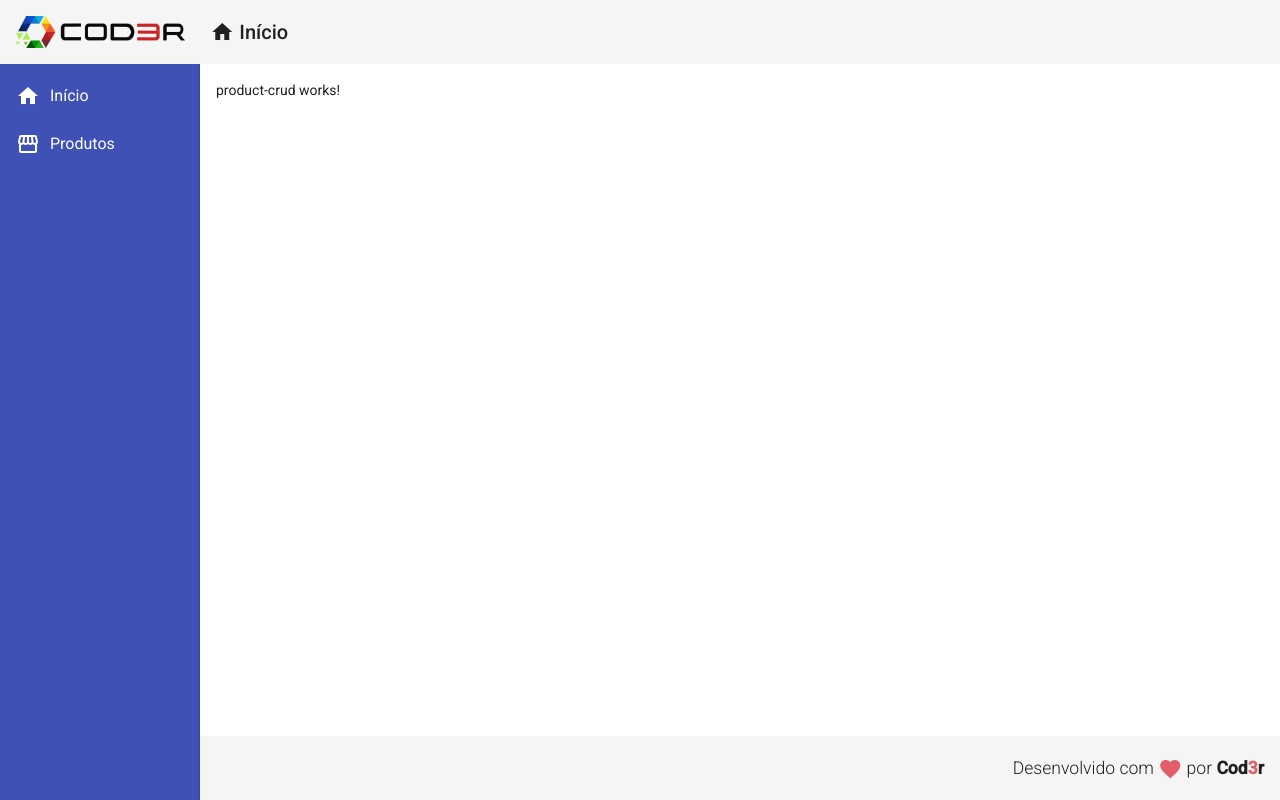
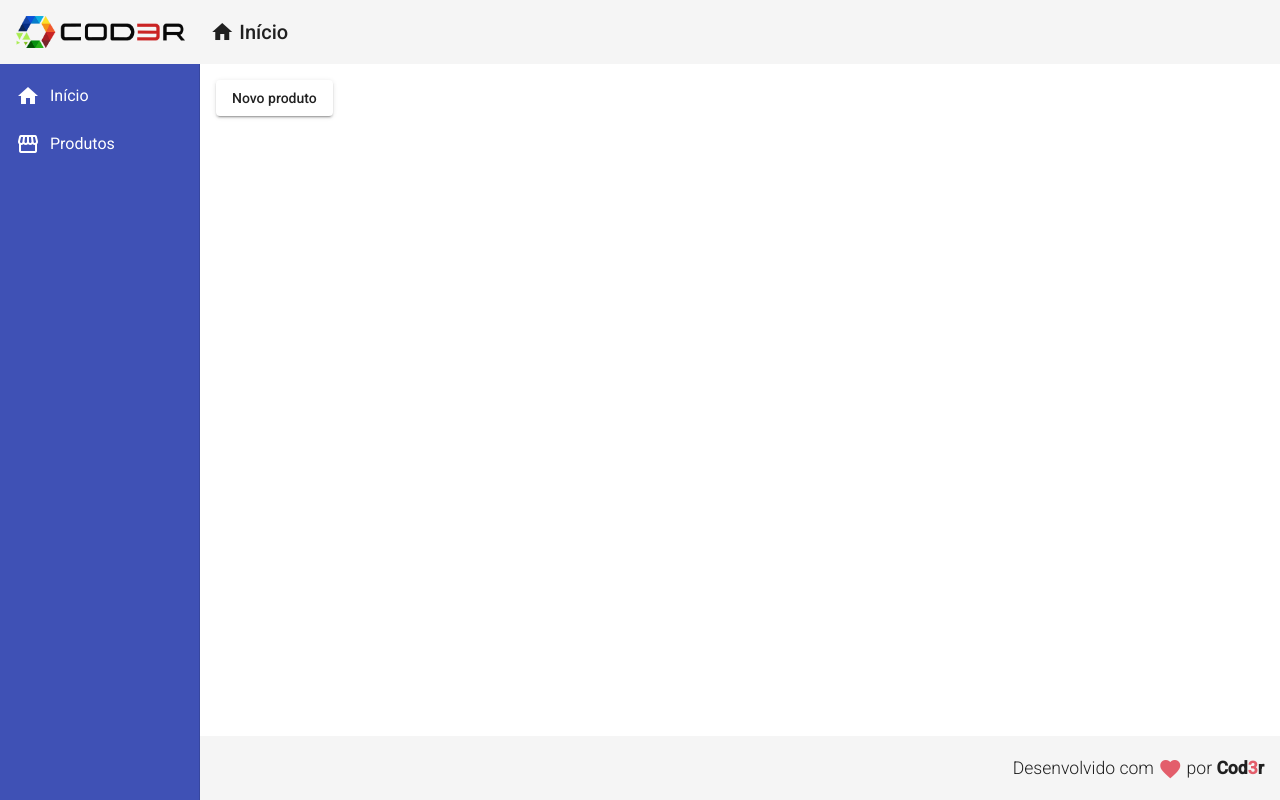
Before and after one commit to cunhasbia/angular-crud, an Angular app in the folder frontend/: page /products in a window 1280 px wide. Built offline with nearby package versions, Linux system fonts and the light colour scheme.

Commit message:
added button to create a new product and redirecting to product-create component, created Product interface model

```diff
--- a/frontend/src/app/app-routing.module.ts
+++ b/frontend/src/app/app-routing.module.ts
@@ -3,6 +3,7 @@ import { RouterModule, Routes } from '@angular/router';
 
 import { HomeComponent } from './views/home/home.component';
 import { ProductCrudComponent } from './views/product-crud/product-crud.component';
+import { ProductCreateComponent } from './components/product/product-create/product-create.component';
 
 const routes: Routes = [
   {
@@ -13,6 +14,10 @@ const routes: Routes = [
     path: "products",
     component: ProductCrudComponent
   },
+  {
+    path: "products/create",
+    component: ProductCreateComponent
+  },
 ];
 
 @NgModule({
--- a/frontend/src/app/app.module.ts
+++ b/frontend/src/app/app.module.ts
@@ -12,9 +12,11 @@ import { MatToolbarModule } from '@angular/material/toolbar';
 import { MatSidenavModule } from '@angular/material/sidenav';
 import { MatCardModule } from '@angular/material/card';
 import { MatListModule } from '@angular/material/list';
+import { MatButtonModule } from '@angular/material/button';
 import { HomeComponent } from './views/home/home.component';
 import { ProductCrudComponent } from './views/product-crud/product-crud.component';
 import { RedDirective } from './directives/red.directive';
+import { ProductCreateComponent } from './components/product/product-create/product-create.component';
 
 @NgModule({
   declarations: [
@@ -25,6 +27,7 @@ import { RedDirective } from './directives/red.directive';
     HomeComponent,
     ProductCrudComponent,
     RedDirective,
+    ProductCreateComponent,
   ],
   imports: [
     BrowserModule,
@@ -33,7 +36,8 @@ import { RedDirective } from './directives/red.directive';
     MatToolbarModule,
     MatSidenavModule,
     MatListModule,
-    MatCardModule
+    MatCardModule,
+    MatButtonModule
   ],
   providers: [],
   bootstrap: [AppComponent]
--- /dev/null
+++ b/frontend/src/app/components/product/product-create/product-create.component.html
@@ -0,0 +1 @@
+<p>product-create works!</p>
--- /dev/null
+++ b/frontend/src/app/components/product/product-create/product-create.component.ts
@@ -0,0 +1,15 @@
+import { Component, OnInit } from '@angular/core';
+
+@Component({
+  selector: 'app-product-create',
+  templateUrl: './product-create.component.html',
+  styleUrls: ['./product-create.component.css']
+})
+export class ProductCreateComponent implements OnInit {
+
+  constructor() { }
+
+  ngOnInit(): void {
+  }
+
+}
--- /dev/null
+++ b/frontend/src/app/components/product/product.model.ts
@@ -0,0 +1,5 @@
+export interface Product {
+    id?: number;
+    name: string;
+    price: number;
+}
--- a/frontend/src/app/views/product-crud/product-crud.component.html
+++ b/frontend/src/app/views/product-crud/product-crud.component.html
@@ -1 +1,4 @@
-<p>product-crud works!</p>
+
+<button mat-raised-button (click)="navigateToProductCreate()">
+    Novo produto
+</button>
--- a/frontend/src/app/views/product-crud/product-crud.component.ts
+++ b/frontend/src/app/views/product-crud/product-crud.component.ts
@@ -1,15 +1,21 @@
 import { Component, OnInit } from '@angular/core';
+import { Router } from '@angular/router';
 
 @Component({
   selector: 'app-product-crud',
   templateUrl: './product-crud.component.html',
   styleUrls: ['./product-crud.component.css']
 })
+
 export class ProductCrudComponent implements OnInit {
 
-  constructor() { }
+  constructor(private router: Router) { }
 
   ngOnInit(): void {
+
   }
 
+  navigateToProductCreate(): void {
+    this.router.navigate(['/products/create'])
+  }
 }
```
Also changed, not shown: frontend/src/app/components/product/product-create/product-create.component.css (added).
